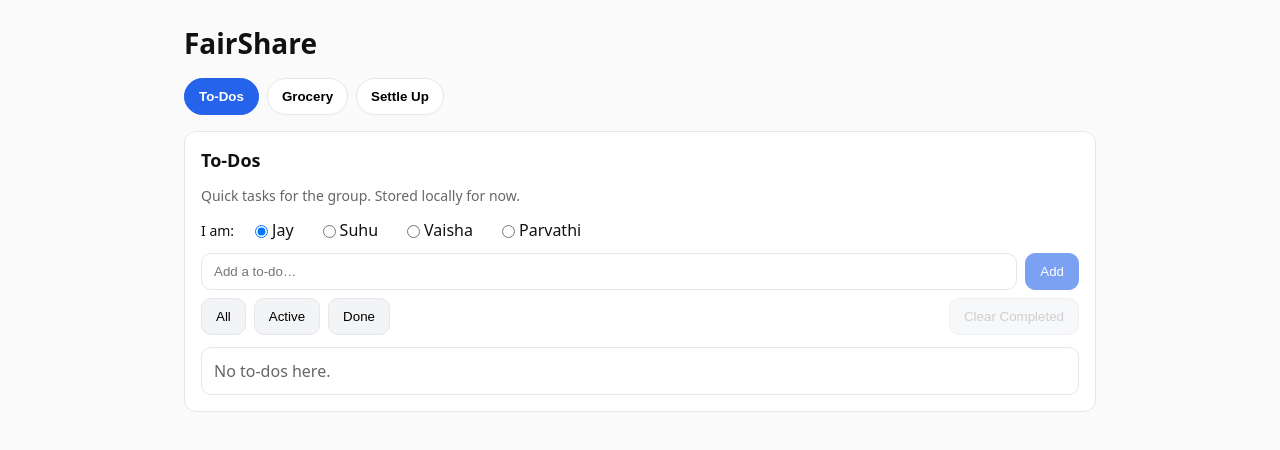
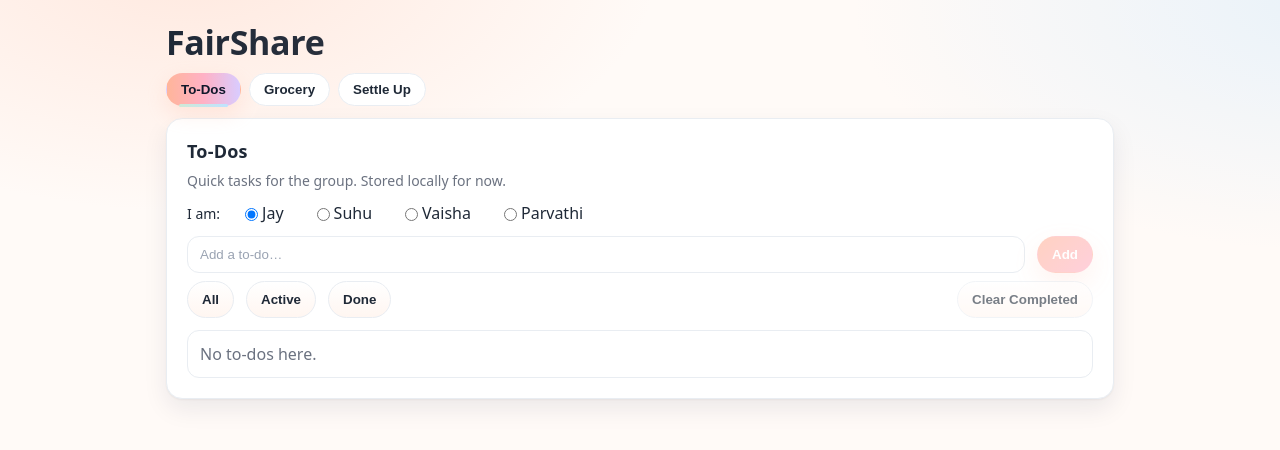
Before and after one commit to jayp0671/fair-share, a React (Vite) app: page / in a window 1280 px wide. Shown: the top 450 px of the page. Built offline with nearby package versions, Linux system fonts and the light colour scheme.

Commit message:
Subtle Design Changes

```diff
--- a/src/styles/global.css
+++ b/src/styles/global.css
@@ -1,111 +1,191 @@
-/* Basic reset + variables */
-:root {
-  --bg: #fafafa;
-  --text: #111;
-  --muted: #666;
-  --primary: #2563eb;
-  --card: #fff;
-  --border: #e5e7eb;
-  --radius: 12px;
+/* ===== FairShare — Warm Pastel Light (Manrope) ===== */
+
+/* TOKENS */
+:root{
+  --bg:#fffaf7;                /* warm paper */
+  --panel:#ffffff;
+  --panel-border:#e9edf2;
+  --panel-hover:#e4e9ef;
+  --text:#1f2937;              /* slate-800 */
+  --muted:#6b7280;             /* gray-600 */
+
+  /* Pastel palette */
+  --peach:#ffb59a;   /* primary base */
+  --peach-600:#f06e47;
+  --rose:#ffb1c5;
+  --lavender:#d9ccff;
+  --sage:#cfe9d7;
+  --sky:#bfe3ff;
+
+  --ring:rgba(255,181,154,.35);
+
+  --r-lg:16px; --r-md:12px; --r-sm:8px;
+  --shadow-1:0 1px 2px rgba(18,30,62,.05), 0 10px 24px rgba(18,30,62,.08);
+
+  --s-1:4px; --s-2:8px; --s-3:12px; --s-4:16px; --s-5:20px; --s-6:24px;
 }
 
-* { box-sizing: border-box; }
-html, body, #root { height: 100%; }
-body {
-  margin: 0;
-  font-family: system-ui, -apple-system, Segoe UI, Roboto, Arial, sans-serif;
-  background: var(--bg);
-  color: var(--text);
+/* BASE */
+*{box-sizing:border-box}
+html,body,#root{height:100%}
+body{
+  margin:0; color:var(--text);
+  background:
+    radial-gradient(780px 420px at 15% -5%, rgba(255,200,178,.35), transparent 60%),
+    radial-gradient(820px 420px at 105% 0%, rgba(191,227,255,.35), transparent 60%),
+    var(--bg);
+  font-family:"Manrope", ui-sans-serif, system-ui, -apple-system, "Segoe UI", Roboto, Arial, sans-serif;
+  -webkit-font-smoothing:antialiased; -moz-osx-font-smoothing:grayscale;
 }
 
-/* Layout helpers */
-.container {
-  max-width: 960px;
-  margin: 0 auto;
-  padding: 24px;
+/* TYPE */
+h1.app-title{
+  margin:0 0 var(--s-3) 0;
+  font-weight:800; letter-spacing:-0.01em;
+  font-size:clamp(24px,3.2vw,34px); line-height:1.1;
+  background:linear-gradient(90deg,#1f2937,#3b3b46,#1f2937);
+  -webkit-background-clip:text; background-clip:text; color:transparent;
+}
+.section-title{font-size:18px; font-weight:800; letter-spacing:.2px; margin:0 0 var(--s-2)}
+.subtle{font-size:14px; color:var(--muted)}
+.muted{color:var(--muted)}
+p{margin:0}
+
+/* LAYOUT */
+.container{max-width:980px; margin:0 auto; padding:var(--s-6) var(--s-4); animation:fadeInUp .45s ease both}
+
+/* CARDS (base) */
+.card{
+  background:var(--panel);
+  border:1px solid var(--panel-border);
+  border-radius:var(--r-lg);
+  padding:var(--s-5);
+  box-shadow:var(--shadow-1);
+  transition:border-color .2s ease, transform .12s ease, background-color .2s ease, box-shadow .2s ease;
+}
+.card:hover{border-color:var(--panel-hover); transform:translateY(-1px)}
+
+/* Section tints */
+.card--todos:hover   { box-shadow:0 10px 28px rgba(217,204,255,.24) }
+.card--grocery:hover { box-shadow:0 10px 28px rgba(207,233,215,.24) }
+.card--expenses:hover{ box-shadow:0 10px 28px rgba(255,181,154,.24) }
+
+/* ROWS & LISTS */
+.row{display:flex; gap:var(--s-3); flex-wrap:wrap; align-items:center}
+.list{margin-top:var(--s-3); display:grid; gap:var(--s-2)}
+.listitem{
+  display:flex; align-items:center; gap:var(--s-3);
+  padding:var(--s-3);
+  border:1px solid var(--panel-border);
+  border-radius:var(--r-md);
+  background:#fff;
+  transition:background .18s ease, border-color .18s ease, transform .12s ease, box-shadow .18s ease;
+}
+.listitem:hover{
+  background:linear-gradient(0deg, rgba(255,200,178,.12), rgba(255,200,178,.12)) #fff;
+  border-color:#f1d9d0;
+  box-shadow:0 6px 18px rgba(255,181,154,.12);
+  transform:translateY(-1px);
 }
 
-/* App chrome */
-.app-title {
-  font-size: 28px;
-  font-weight: 700;
-  margin: 0 0 16px 0;
+/* Nice empty states */
+.empty{
+  display:flex; align-items:center; gap:10px;
+  padding:var(--s-3);
+  color:var(--muted);
+  border:1px dashed var(--panel-border);
+  border-radius:var(--r-md);
+  background:#fffdfb;
 }
 
-.card {
-  background: var(--card);
-  border: 1px solid var(--border);
-  border-radius: var(--radius);
-  padding: 16px;
+/* INPUTS */
+.input{
+  flex:1 1 240px; min-width:200px;
+  padding:10px 12px; border-radius:var(--r-md);
+  border:1px solid var(--panel-border); background:#fff; color:var(--text);
+  outline:none; transition:box-shadow .15s ease, border-color .15s ease, background .15s ease;
+}
+.input::placeholder{color:#9aa3b2}
+.input:hover{border-color:#dfe6ee}
+.input:focus{border-color:var(--peach-600); box-shadow:0 0 0 4px var(--ring); background:#fffaf9}
+
+/* BUTTONS */
+.btn{
+  position:relative;
+  padding:10px 14px; border-radius:999px;  /* pill */
+  border:1px solid var(--panel-border);
+  background:linear-gradient(180deg,#fff,#fff6f1);
+  color:var(--text);
+  font-weight:700; cursor:pointer; overflow:hidden;
+  transition:transform .06s ease, box-shadow .2s ease, background .2s ease, border-color .2s ease, color .2s ease;
+}
+.btn:hover{background:linear-gradient(180deg,#fff,#fff1ea); border-color:#ecd8cf; transform:translateY(-1px)}
+.btn:active{transform:translateY(1px) scale(.99)}
+.btn:disabled{opacity:.6; cursor:not-allowed}
+
+.btn.primary{
+  background:linear-gradient(135deg,var(--peach),var(--rose));
+  border-color:transparent; color:#fff;
+  box-shadow:0 10px 26px rgba(255,181,154,.28);
+}
+.btn.primary:hover{filter:brightness(1.03); box-shadow:0 12px 30px rgba(255,181,154,.34)}
+
+/* soft ripple (optional with --x/--y) */
+.btn::after{
+  content:""; position:absolute; inset:0;
+  background:radial-gradient(140px 140px at var(--x,50%) var(--y,50%), rgba(255,255,255,.32), transparent 55%);
+  opacity:0; transition:opacity .35s ease;
+}
+.btn:hover::after{opacity:.55}
+
+/* TABS (animated underline) */
+.tabnav{display:flex; gap:var(--s-2); margin-bottom:var(--s-3); flex-wrap:wrap}
+.tabbtn{
+  position:relative; padding:8px 14px; border-radius:999px;
+  border:1px solid var(--panel-border); background:#fff; color:var(--text); font-weight:700; cursor:pointer;
+  transition:background .2s ease, color .2s ease, border-color .2s ease, transform .12s ease, box-shadow .2s ease;
+}
+.tabbtn:hover{background:#fff7f2; border-color:#f1d9d0; transform:translateY(-1px)}
+.tabbtn[aria-pressed="true"]{
+  color:#0f172a;
+  background:linear-gradient(90deg,var(--peach),var(--rose),var(--lavender));
+  border-color:transparent; box-shadow:0 8px 20px rgba(255,181,154,.24);
+}
+.tabbtn[aria-pressed="true"]::after{
+  content:""; position:absolute; left:12px; right:12px; bottom:-2px; height:3px;
+  background:linear-gradient(90deg,var(--sage),var(--sky)); border-radius:2px;
 }
 
-/* Tab nav */
-.tabnav {
-  display: flex;
-  gap: 8px;
-  margin-bottom: 16px;
+/* CHECKBOX polish (To-Dos) */
+input[type="checkbox"]{
+  appearance:none; width:18px; height:18px; border-radius:6px;
+  border:1px solid var(--panel-border); background:#fff;
+  display:inline-grid; place-items:center; cursor:pointer;
+  transition:border-color .2s ease, background .2s ease, transform .1s ease;
 }
-.tabbtn {
-  padding: 10px 14px;
-  border: 1px solid var(--border);
-  background: #fff;
-  border-radius: 999px;
-  font-weight: 600;
-  cursor: pointer;
+input[type="checkbox"]::after{
+  content:""; width:10px; height:10px; border-radius:3px; transform:scale(0);
+  transition:transform .18s ease;
+  background:linear-gradient(135deg,var(--peach),var(--rose));
+  box-shadow:0 6px 14px rgba(255,181,154,.35);
 }
-.tabbtn[aria-pressed="true"] {
-  background: var(--primary);
-  border-color: var(--primary);
-  color: white;
+input[type="checkbox"]:checked{border-color:transparent; background:#ffe9e1}
+input[type="checkbox"]:checked::after{transform:scale(1)}
+
+/* ANIMATIONS */
+@keyframes fadeIn{from{opacity:0}to{opacity:1}}
+@keyframes fadeInUp{from{opacity:0; transform:translateY(8px)} to{opacity:1; transform:translateY(0)}}
+@media (prefers-reduced-motion:reduce){
+  .container,.card,.tabbtn,.btn{animation:none !important; transition:none !important}
+  .btn::after{display:none}
 }
 
-/* Placeholder forms */
-.row {
-  display: flex;
-  gap: 8px;
-  flex-wrap: wrap;
-}
-.input {
-  flex: 1 1 280px;
-  min-width: 220px;
-  padding: 10px 12px;
-  border-radius: 10px;
-  border: 1px solid var(--border);
-  background: #fff;
-}
-.btn {
-  padding: 10px 14px;
-  border: 1px solid var(--border);
-  border-radius: 10px;
-  background: #f3f4f6;
-  cursor: pointer;
-}
-.btn.primary {
-  background: var(--primary);
-  border-color: var(--primary);
-  color: white;
-}
-.btn:disabled {
-  opacity: .6;
-  cursor: not-allowed;
+/* RESPONSIVE */
+@media (max-width:720px){
+  .container{padding:var(--s-5) var(--s-3)}
+  .form-grid{grid-template-columns:1fr}
 }
 
-/* Simple lists */
-.list {
-  margin-top: 12px;
-  display: grid;
-  gap: 8px;
-}
-.listitem {
-  display: flex;
-  align-items: center;
-  gap: 10px;
-  padding: 12px;
-  border: 1px solid var(--border);
-  border-radius: 10px;
-  background: #fff;
-}
-
-.muted { color: var(--muted); }
-.section-title { font-size: 18px; font-weight: 700; margin: 0 0 8px; }
-.subtle { font-size: 14px; color: var(--muted); }
+/* (optional) grids if you later compact SettleUp */
+.form-grid{display:grid; grid-template-columns:1fr 180px 170px; gap:var(--s-3); align-items:center}
+.split-grid{display:grid; grid-template-columns:100px 160px; column-gap:var(--s-3); row-gap:var(--s-2); align-items:center}
```
